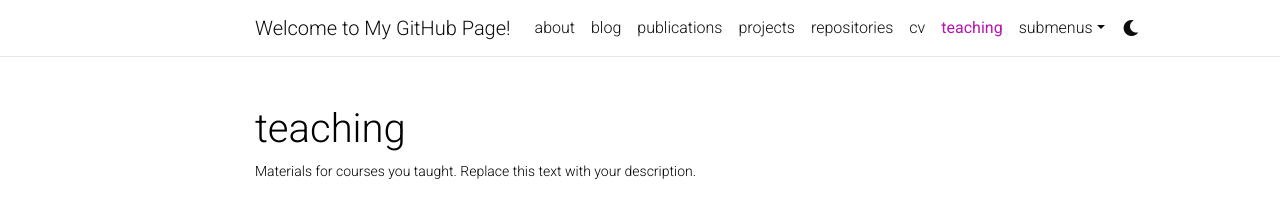
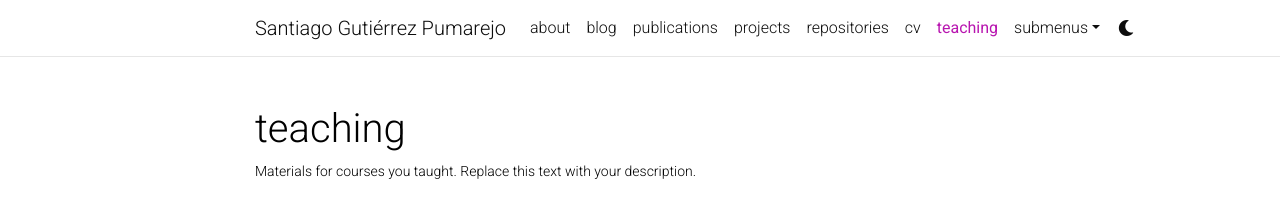
Before and after one commit to santigtz95/santigtz95.github.io, a Jekyll site: the page built from _pages/teaching.md, in a window 1280 px wide. Shown: the top 210 px of the page. Built offline with Jekyll 4.4.1, drawn with Linux system fonts in a browser that asks for light colours; full-size pictures stand in for the smaller copies a plugin makes; comment, search, counter and statistics services are not loaded; a style sheet for code colours, icons or effects is not loaded.

Commit message:
typo fix

```diff
--- a/_config.yml
+++ b/_config.yml
@@ -2,7 +2,7 @@
 # Site settings
 # -----------------------------------------------------------------------------
 
-title: Welcome to My GitHub Page!
+title: Santiago Gutiérrez Pumarejo
 first_name: Santiago
 middle_name:
 last_name: Gutierrez
```
Also changed, not shown: _pages/about.md (+1 -1 lines).
